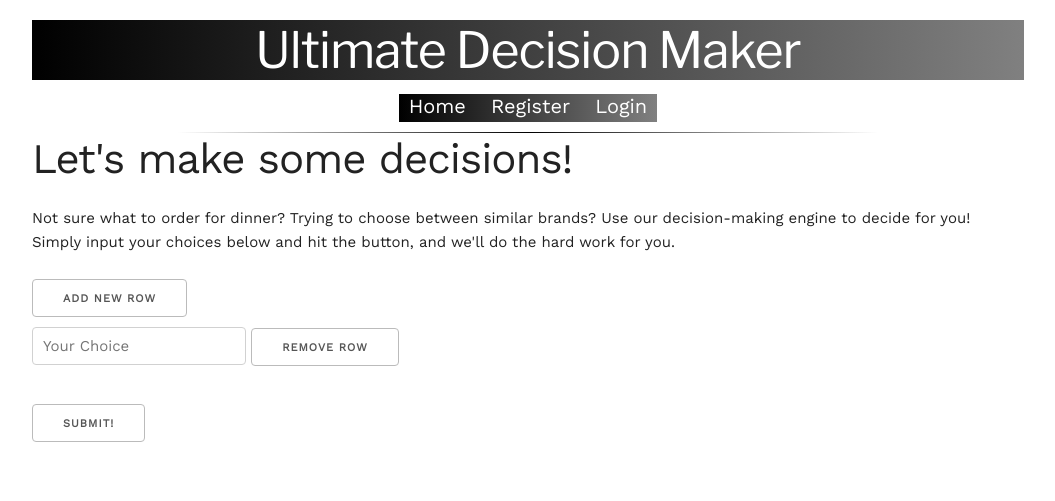
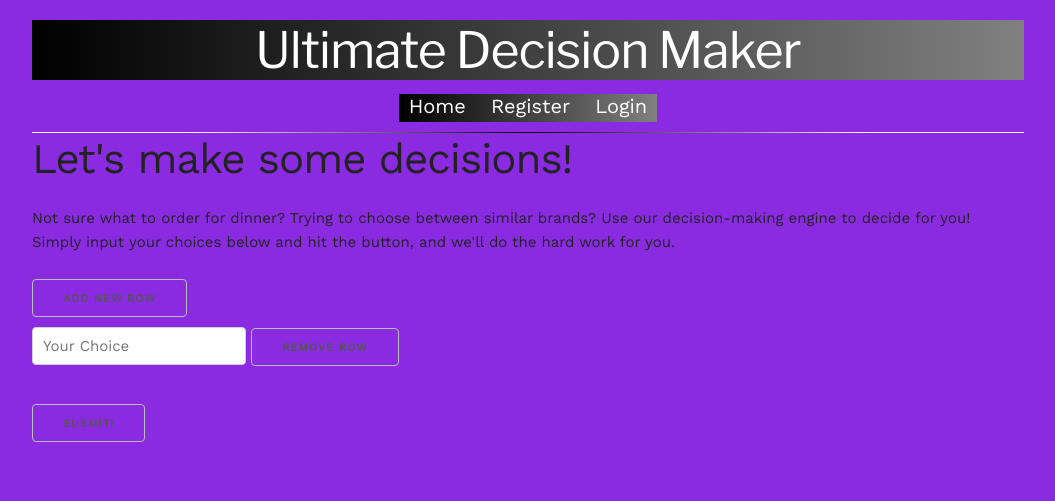
Before and after one commit to UltimateDecisionMaker/UltimateDecisionMaker, a Flask app: page / in a window 1280 px wide. Shown: the top 501 px of the page, without its empty margins (112-1167 px from the left). Run offline with Flask 2, Linux system fonts and the light colour scheme; some libraries are stand-ins or nearby versions.

Commit message:
deploy test

```diff
--- a/src/static/css/style.css
+++ b/src/static/css/style.css
@@ -2,7 +2,8 @@
 
 body {
     padding: 20px;
-    font-family: "Work Sans"
+    font-family: "Work Sans";
+    background-color: blueviolet
 }
 
 .main_nav {
```
